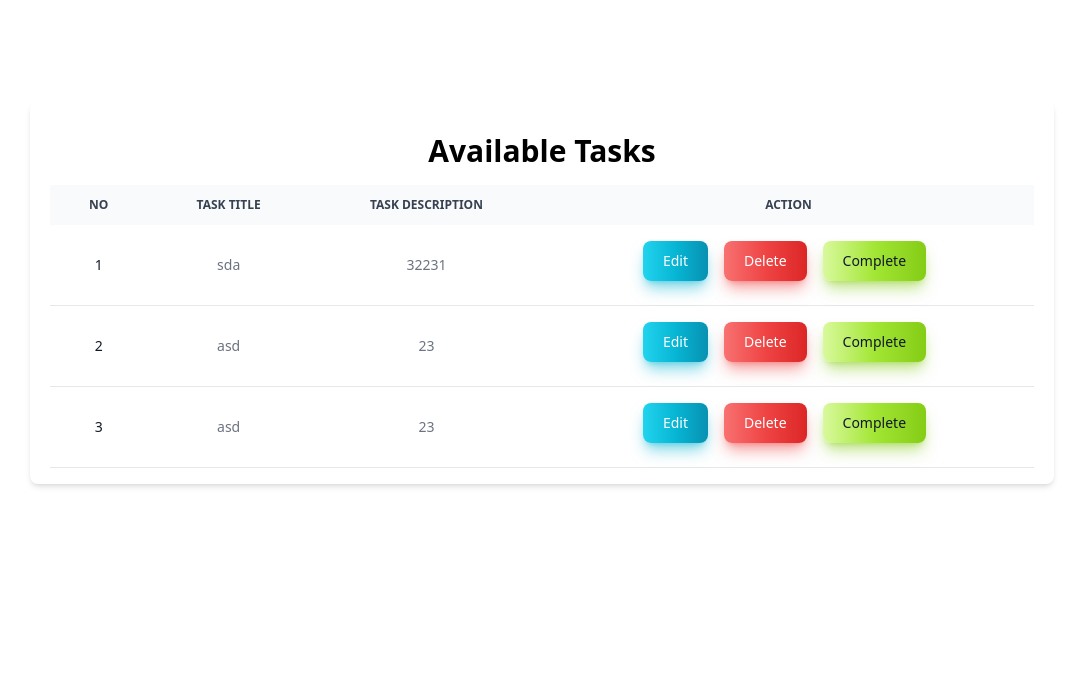
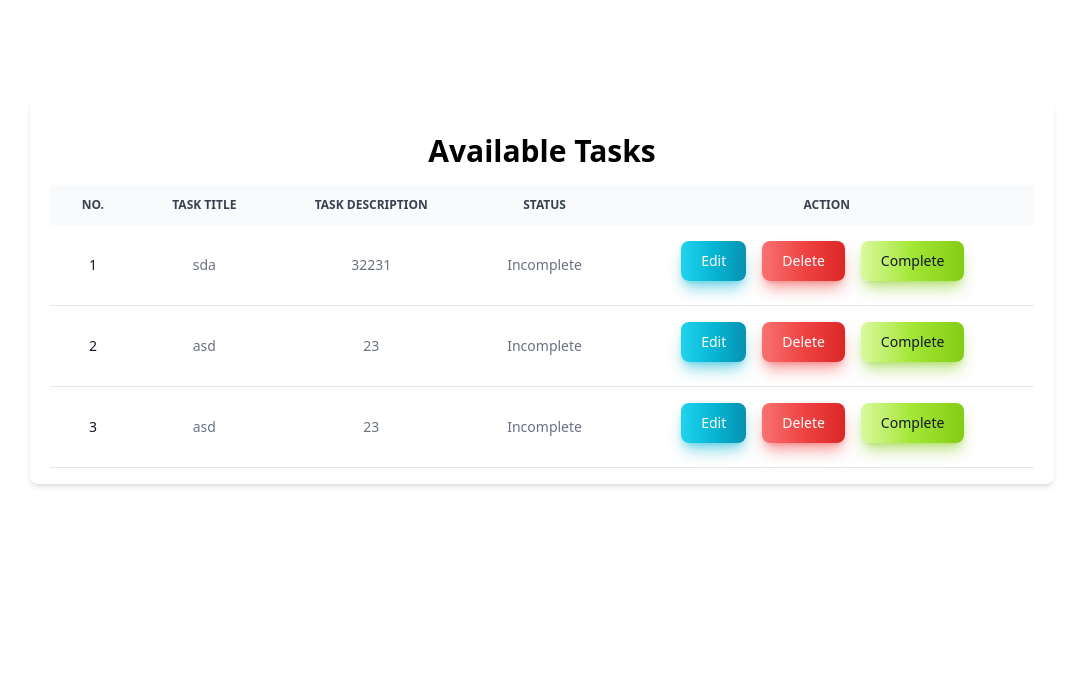
Before and after one commit to mahabubsaki/Django-Assingment-02, a Django app: page /show-tasks/ in a window 1280 px wide. Shown: the part 172-865 px from the top of the page, without its empty margins (98-1181 px from the left). Run offline with Django 4.2, Linux system fonts and the light colour scheme; data comes from the database, SQL or seed files in the repository; some libraries are stand-ins or nearby versions.

Commit message:
Minor bug fix

```diff
--- a/main/templates/show-tasks.html
+++ b/main/templates/show-tasks.html
@@ -37,13 +37,16 @@
             <thead class="text-xs text-gray-700 uppercase bg-gray-50 ">
                 <tr>
                     <th scope="col" class="px-6 py-3 text-center">
-                        No
+                        No.
                     </th>
                     <th scope="col" class="px-6 py-3 text-center">
                         Task Title
                     </th>
                     <th scope="col" class="px-6 py-3 text-center">
                         Task Description
+                    </th>
+                    <th scope="col" class="px-6 py-3 text-center">
+                        Status
                     </th>
                     <th scope="col" class="px-6 py-3 text-center">
                         Action
@@ -61,6 +64,9 @@
                     </td>
                     <td class="px-6 py-4 text-center">
                         {{task.taskDescription}}
+                    </td>
+                    <td class="px-6 py-4 text-center">
+                        Incomplete
                     </td>
                     <td class="px-6 py-4 flex gap-2 justify-center items-center">
 
```
Also changed, not shown: main/templates/completed-tasks.html (+7 -1 lines).
